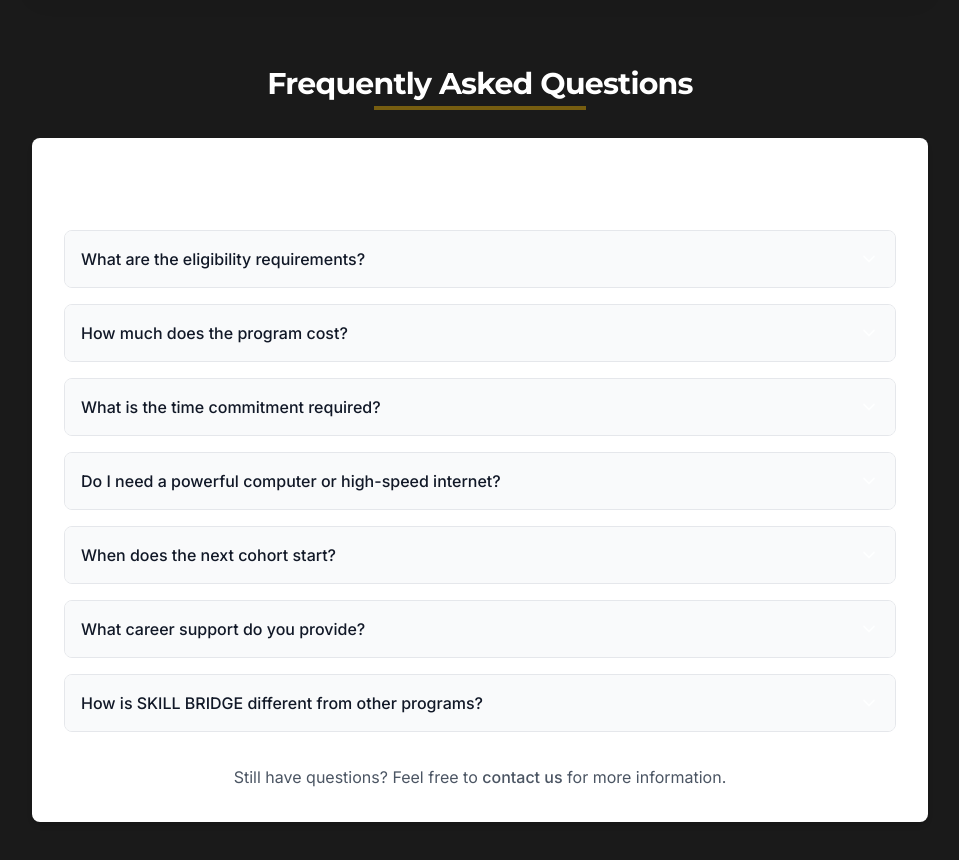
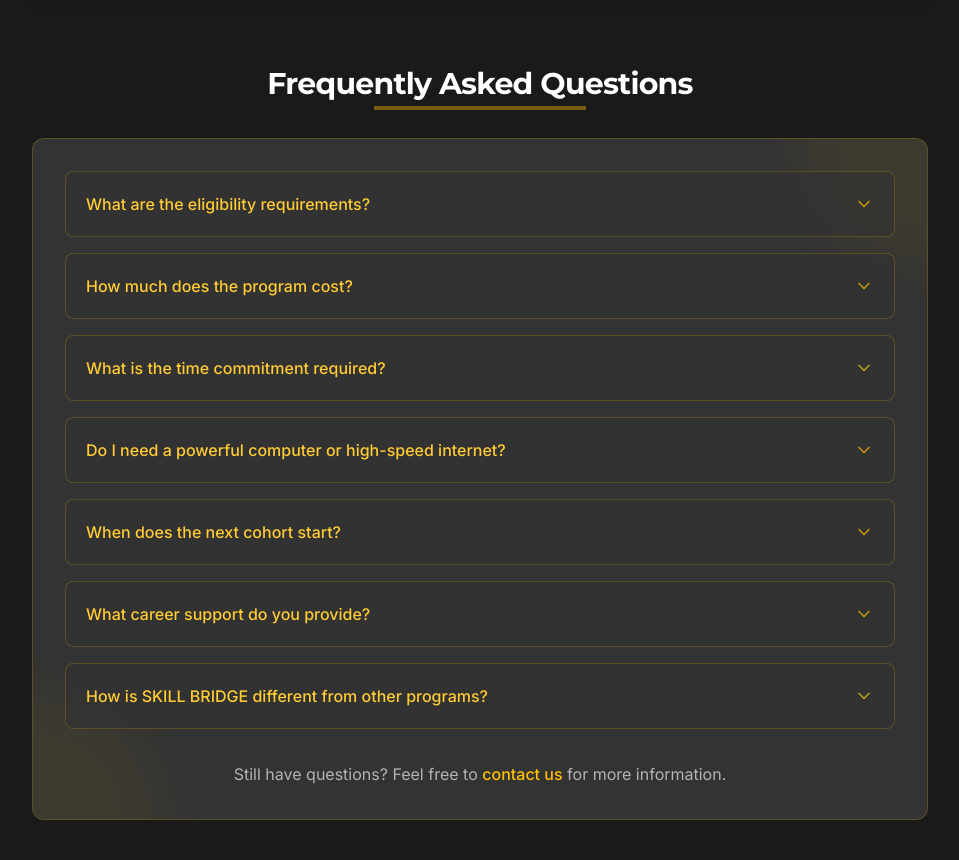
Before and after one commit to Nikhil9989/psb, a Next.js app: page /psb/apply in a window 1280 px wide. Shown: the part 2020-2880 px from the top of the page, without its empty margins (160-1119 px from the left). Built offline with nearby package versions, Linux system fonts and the light colour scheme.

Commit message:
Update FAQ component with improved design and animations

```diff
--- a/components/application/FAQ.tsx
+++ b/components/application/FAQ.tsx
@@ -2,6 +2,7 @@
 
 import { useState } from 'react';
 import { ChevronDown, ChevronUp } from 'lucide-react';
+import { motion, AnimatePresence } from 'framer-motion';
 
 type FAQItem = {
   question: string;
@@ -47,21 +48,23 @@ const FAQ = () => {
   };
 
   return (
-    <div className="bg-white rounded-lg shadow-md p-8">
-      <h2 className="text-2xl font-bold mb-6 text-center">Frequently Asked Questions</h2>
+    <div className="bg-obsidian-800 rounded-xl shadow-gold-glow p-8 border border-gold-500/20 relative overflow-hidden">
+      {/* Background glow elements */}
+      <div className="absolute top-0 right-0 w-64 h-64 bg-gold-500/5 rounded-full blur-xl -mr-32 -mt-32"></div>
+      <div className="absolute bottom-0 left-0 w-64 h-64 bg-gold-500/5 rounded-full blur-xl -ml-32 -mb-32"></div>
 
-      <div className="space-y-4">
+      <div className="space-y-4 relative z-10">
         {faqItems.map((faq, index) => (
           <div
             key={index}
-            className="border border-gray-200 rounded-lg overflow-hidden"
+            className="border border-gold-500/20 rounded-lg overflow-hidden bg-obsidian-800/70 backdrop-blur-sm transition duration-300 hover:border-gold-500/40"
           >
             <button
-              className="flex justify-between items-center w-full p-4 text-left bg-gray-50 hover:bg-gray-100 transition-colors"
+              className="flex justify-between items-center w-full p-5 text-left transition-colors"
               onClick={() => toggleFAQ(index)}
             >
-              <span className="font-medium text-gray-900">{faq.question}</span>
-              <span className="text-primary">
+              <span className="font-medium text-gold-400">{faq.question}</span>
+              <span className={`transition-colors duration-300 ${openIndex === index ? 'text-gold-500' : 'text-gold-500/70'}`}>
                 {openIndex === index ? (
                   <ChevronUp className="h-5 w-5" />
                 ) : (
@@ -70,21 +73,29 @@ const FAQ = () => {
               </span>
             </button>
 
-            <div
-              className={`overflow-hidden transition-all duration-300 ${
-                openIndex === index ? 'max-h-96 p-4' : 'max-h-0'
-              }`}
-            >
-              <p className="text-gray-700">{faq.answer}</p>
-            </div>
+            <AnimatePresence>
+              {openIndex === index && (
+                <motion.div
+                  initial={{ height: 0, opacity: 0 }}
+                  animate={{ height: 'auto', opacity: 1 }}
+                  exit={{ height: 0, opacity: 0 }}
+                  transition={{ duration: 0.3 }}
+                  className="overflow-hidden"
+                >
+                  <div className="p-5 pt-0 border-t border-gold-500/10">
+                    <p className="text-obsidian-200">{faq.answer}</p>
+                  </div>
+                </motion.div>
+              )}
+            </AnimatePresence>
           </div>
         ))}
       </div>
 
       <div className="mt-8 text-center">
-        <p className="text-gray-600">
+        <p className="text-obsidian-300">
           Still have questions? Feel free to{" "}
-          <a href="/contact" className="text-primary hover:underline font-medium">
+          <a href="/contact" className="text-gold-500 hover:underline font-medium">
             contact us
           </a>{" "}
           for more information.
```
